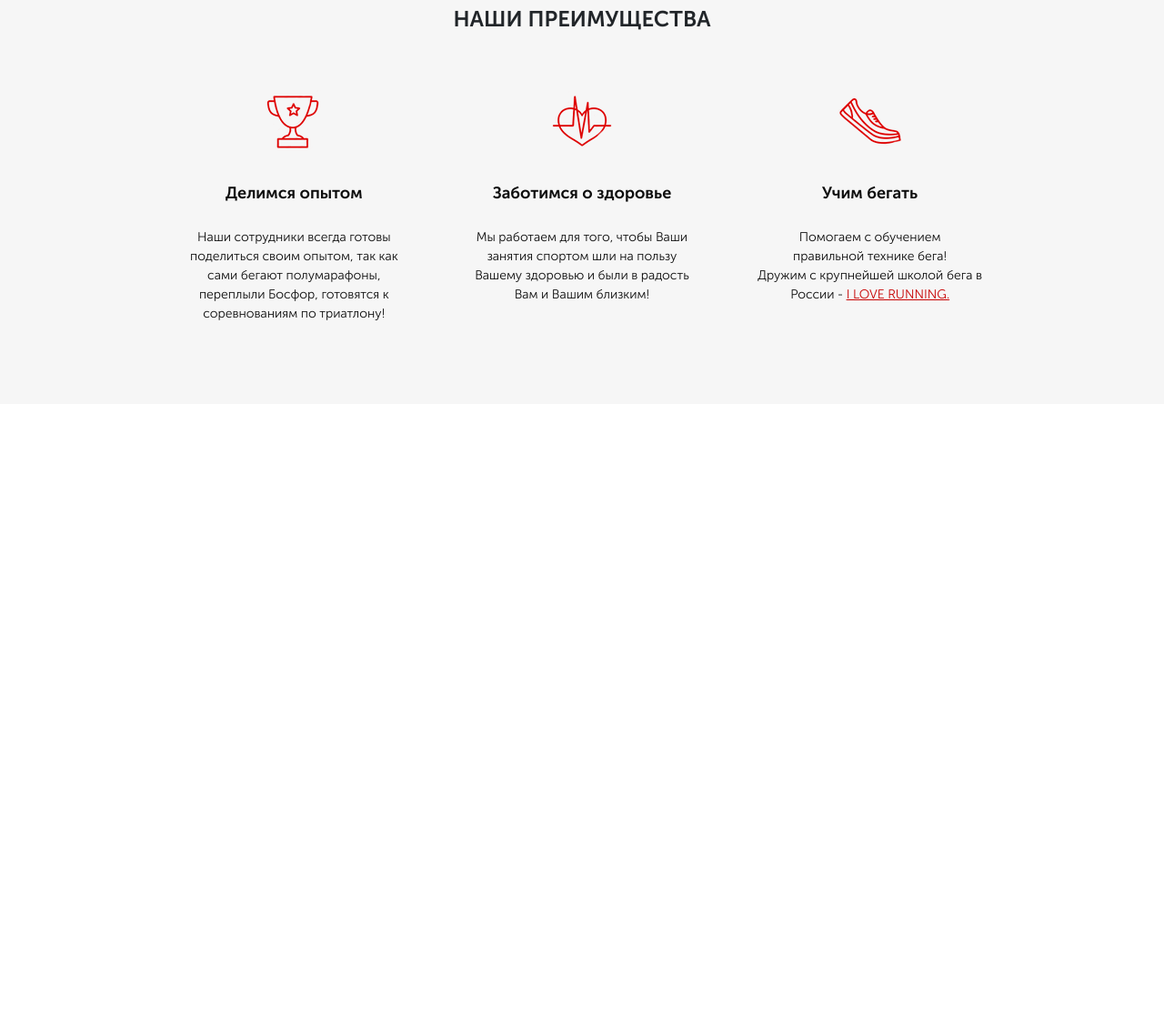
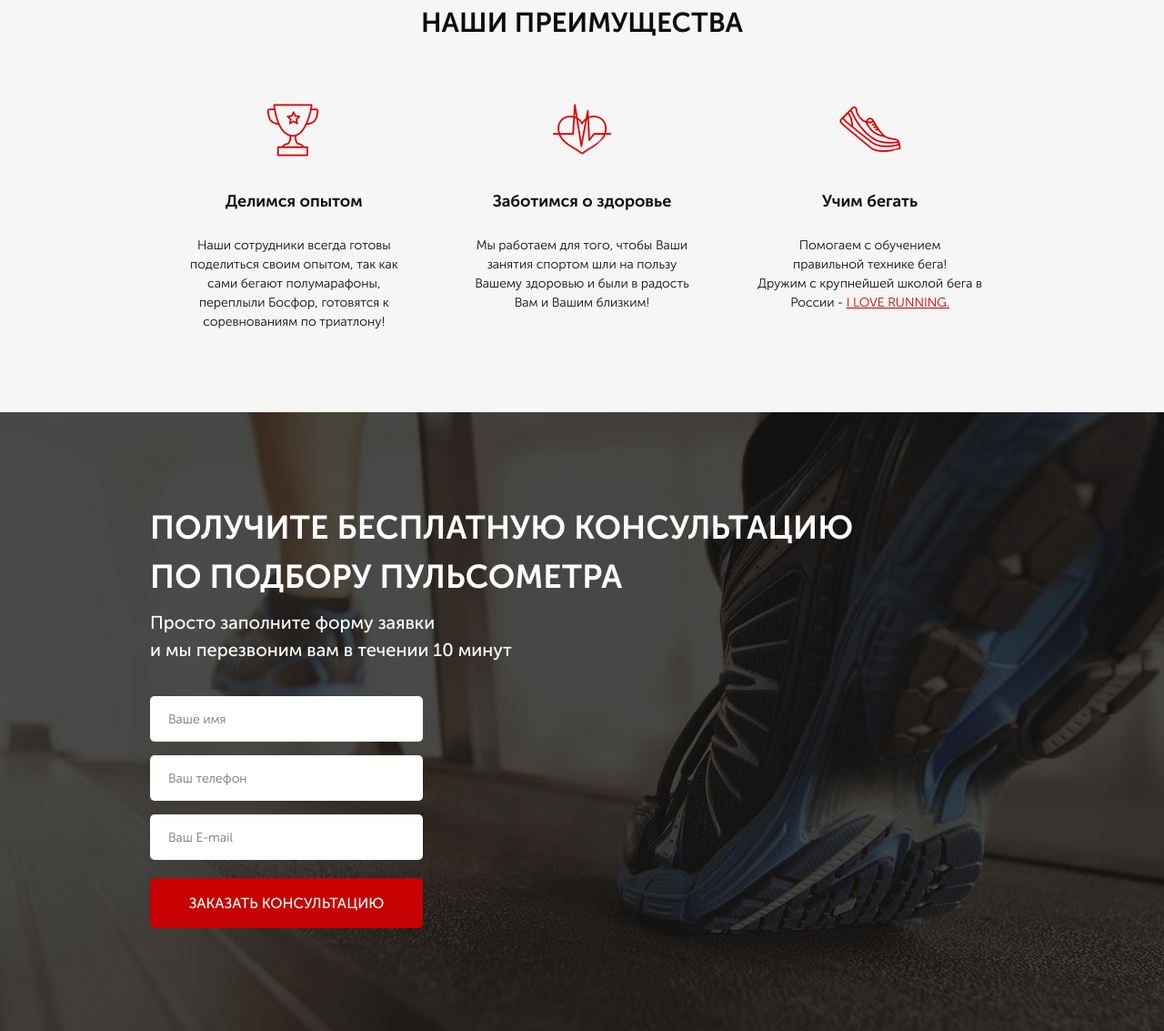
Before and after one commit to ustymbeshlei/project_pulse, a plain HTML site: page index.html in a window 1280 px wide. Shown: the part 746-1879 px from the top of the page at 91% size. Before the commit the page ends 1190 px from the top, so only its background shows below. Drawn offline with Linux system fonts and the light colour scheme.

Commit message:
end forms lesson

```diff
--- a/index.html
+++ b/index.html
@@ -77,5 +77,21 @@
         </div>
         </div>
     </div>
+    <div class="consultation">
+        <div class="container">
+            <h2 class="title title__left">
+                Получите бесплатную консультацию<br>по подбору пульсометра
+            </h2>
+            <div class="consultation__descr">
+                Просто заполните форму заявки <br> и мы перезвоним вам в течении 10 минут
+            </div>
+            <form class="feed-form" action="#">
+                <input name="name" required placeholder="Ваше имя" type="text">
+                <input name="phone" required placeholder="Ваш телефон" type="number">
+                <input name="email" required placeholder="Ваш E-mail" type="email">
+                <button class="button button_submit">заказать кОНСУЛЬТАЦИЮ</button>
+            </form>
+        </div>
+    </div>
 </body>
 </html>
--- a/sass/base/_media.scss
+++ b/sass/base/_media.scss
@@ -138,8 +138,6 @@
                 font-size: 18px;
             }
         }
-        &__wrapper {
-        }
         &__header {
             font-size: 22px;
         }
--- a/sass/blocks/_buttons.scss
+++ b/sass/blocks/_buttons.scss
@@ -14,4 +14,10 @@
         height: 50px;
         font-size: 16px;
     }
+    &_submit {
+        width: 100%;
+        height: 55px;
+        color:#FFFFFF;
+        font-size: 16px;
+    }
 }
--- /dev/null
+++ b/sass/blocks/_consultation.scss
@@ -0,0 +1,10 @@
+.consultation {
+    min-height: 680px;
+    padding: 100px 0 92px 0;
+    background: url('../../img/bg/second_bg.jpg') center (center/cover) no-repeat;
+    &__descr {
+        color: #fff;
+        font-size: 20px;
+        font-weight: 500;
+    }
+}
--- /dev/null
+++ b/sass/blocks/_forms.scss
@@ -0,0 +1,19 @@
+.feed-form {
+    margin-top: 36px;
+    display: flex;
+    flex-direction: column;
+    width: 300px;
+    input {
+        height: 50px;
+        border-radius: 5px;
+        background-color: #fff;
+        margin-bottom: 15px;
+        border: none;
+        padding: 0 20px;
+        font-size: 14px;
+        font-weight: 300;
+        &:nth-child(3) {
+            margin-bottom: 20px;
+        }
+    }
+}
--- /dev/null
+++ b/sass/blocks/_titles.scss
@@ -0,0 +1,12 @@
+.title {
+    color: #0d0d0d;
+    font-size: 30px;
+    font-weight: 700;
+    text-align: center;
+    text-transform: uppercase;
+    &__left {
+        color: #FFFFFF;
+        font-size: 36px;
+        text-align: left;
+    }
+}
--- a/sass/style.scss
+++ b/sass/style.scss
@@ -4,6 +4,9 @@
 @import 'blocks/buttons';
 @import 'blocks/advantages';
 @import 'base/media';
+@import 'blocks/consultation';
+@import 'blocks/titles';
+@import 'blocks/forms';
 * {
     font-family: 'Museo Sans Cyrl', sans-serif;
 }
```
Also changed, not shown: css/style.min.css.
